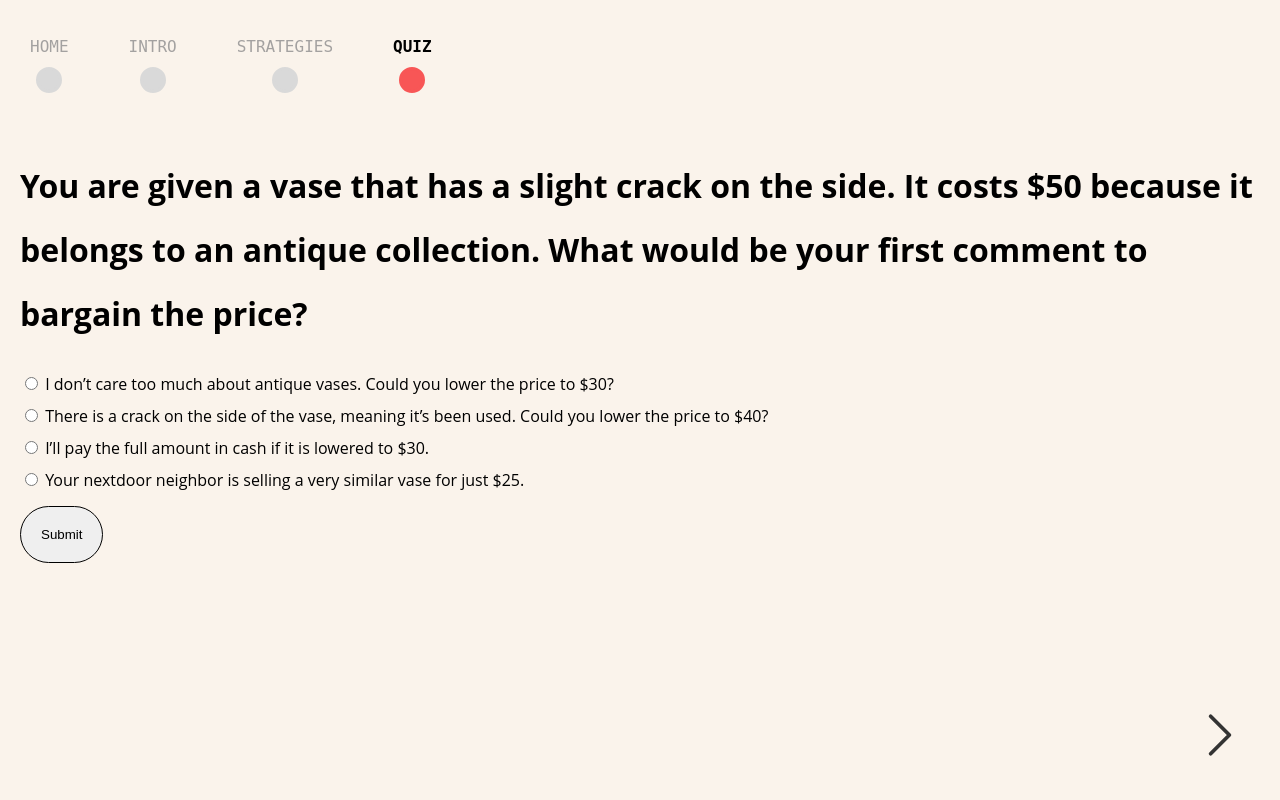
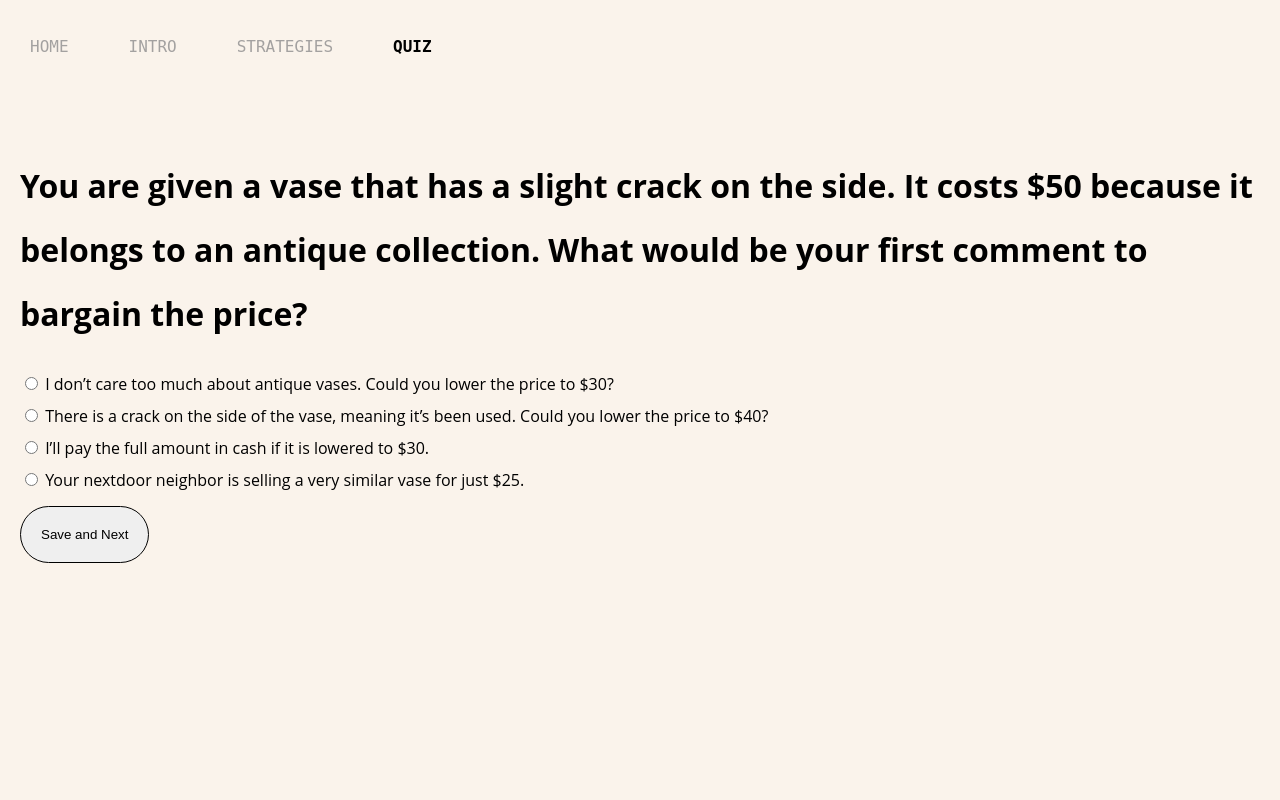
Before and after one commit to allisoncui/ui-final, a Flask app: page /quiz in a window 1280 px wide. Run offline with Flask 3, Linux system fonts and the light colour scheme.

Commit message:
Update quiz.html
quiz changes

```diff
--- a/templates/quiz.html
+++ b/templates/quiz.html
@@ -1,70 +1,45 @@
 <!DOCTYPE html>
 <html lang="en">
-
 <head>
     <meta charset="UTF-8">
     <meta name="viewport" content="width=device-width, initial-scale=1.0">
     <link rel="stylesheet" href="static/main.css">
     <title>Quiz - Haggling 101</title>
 </head>
-
 <body>
     <div class="navbar-container">
         <ul class="nav-list">
             <li class="nav-item">
-                <a href="/" class="nav-link">Home
-                    <div class="progress-indicator"></div>
-                </a>
+                <a href="/" class="nav-link">Home</a>
             </li>
             <li class="nav-item">
-                <a href="/intro" class="nav-link">Intro
-                    <div class="progress-indicator"></div>
-                </a>
+                <a href="/intro" class="nav-link">Intro</a>
             </li>
             <li class="nav-item">
-                <a href="/strategies" class="nav-link">Strategies
-                    <div class="progress-indicator"></div>
-                </a>
+                <a href="/strategies" class="nav-link">Strategies</a>
             </li>
             <li class="nav-item">
-                <a href="/quiz" class="nav-link activetext">Quiz
-                    <div class="progress-indicator active"></div>
-                </a>
+                <a href="/quiz" class="nav-link activetext">Quiz</a>
             </li>
         </ul>
-        <div class="line"></div>
     </div>
     <main class="content">
         <h1>{{ question_data.question }}</h1>
-        <form id="quiz-form" method="POST" action="/quiz/result">
+        <form method="POST" action="{{ url_for('submit_answer', index=index) }}">
             {% for choice in question_data.choices %}
             <div>
-                <input type="radio" name="choice" value="{{ choice }}" id="choice-{{ loop.index }}" required>
+                <input type="radio" name="choice" value="{{ choice }}" id="choice-{{ loop.index }}"
+					required {{ 'checked' if session['answers'].get(index|str) == choice else '' }}>
+
                 <label for="choice-{{ loop.index }}">{{ choice }}</label>
             </div>
             {% endfor %}
-            <input type="hidden" name="correct_answer" value="{{ question_data.correct_answer }}">
-            <button type="submit">Submit</button>
+            {% if index < total_questions - 1 %}
+            <button type="submit" name="next">Save and Next</button>
+            {% else %}
+            <button type="submit" name="submit_final">Submit Quiz</button>
+            {% endif %}
         </form>
     </main>
-
-    <div class="arrow-container">
-        <svg class="next-arrow" xmlns="http://www.w3.org/2000/svg" fill="none" viewBox="0 0 24 24" stroke-width="1.5"
-            stroke="currentColor" class="w-6 h-6">
-            <path stroke-linecap="round" stroke-linejoin="round" d="m8.25 4.5 7.5 7.5-7.5 7.5" />
-        </svg>
-    </div>
-
-    <script>
-        document.querySelector('.next-arrow').addEventListener('click', function () {
-            window.location.href = '/quiz';
-        });
-    </script>
-    <script>
-        document.getElementById('quiz-form').onsubmit = function () {
-            return true;
-        };
-    </script>
 </body>
-
 </html>
```
